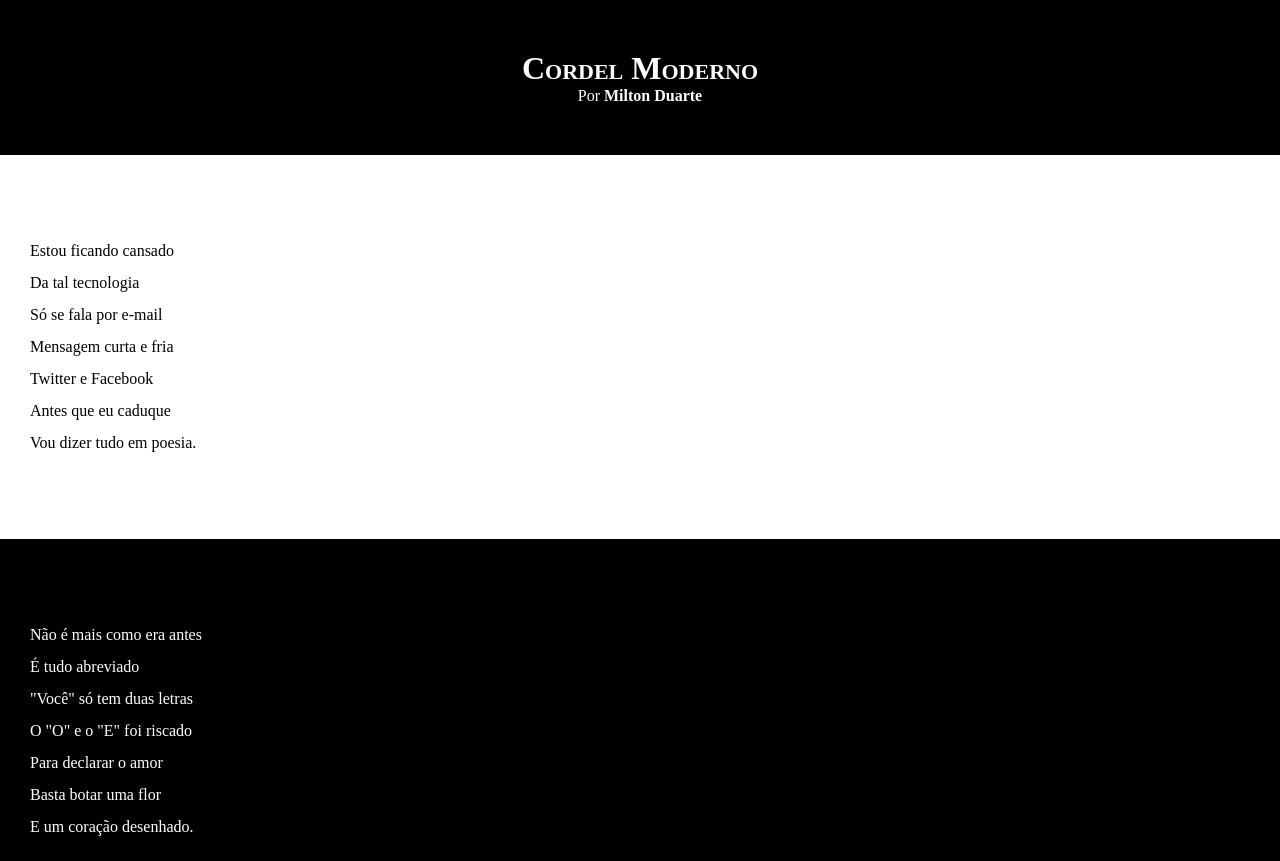
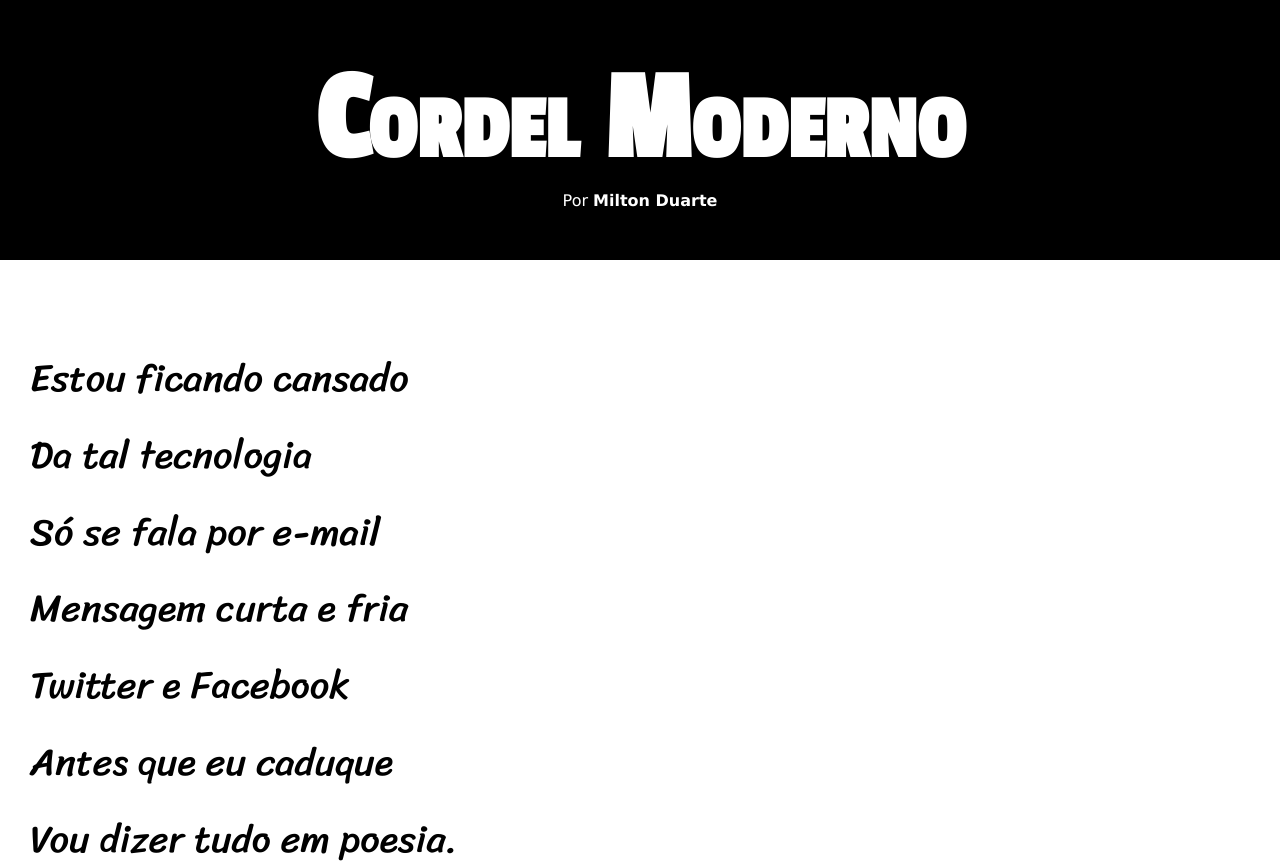
Before and after one commit to peacekeeps/curso-em-video, a plain HTML site: page cordel-moderno/index.html in a window 1280 px wide. Shown: the top 861 px of the page. Drawn offline with Linux system fonts and the light colour scheme.

Commit message:
Update styles.css

```diff
--- a/cordel-moderno/estilo/styles.css
+++ b/cordel-moderno/estilo/styles.css
@@ -1,8 +1,17 @@
 @charset "UTF-8";
+
+@import url('https://fonts.googleapis.com/css2?family=Passion+One:wght@400&family=Sriracha&display=swap');
+
+:root {
+    --fonte1: Verdana, Geneva, Tahoma, sans-serif;
+    --fonte2: 'Passion One', cursive;
+    --fonte3: 'Sriracha', cursive;
+}
 
 * {
     margin: 0;
     padding: 0;
+    font-family: 1em;
 }
 
 header {
@@ -14,10 +23,13 @@ header {
 header > h1 {
     padding-top: 50px;
     font-variant: small-caps;
+    font-family: var(--fonte2);
+    font-size: 10vw;
 }
 
 header > p {
     padding-bottom: 50px;
+    font-family: var(--fonte1);
 }
 
 a {
@@ -33,6 +45,7 @@ a:hover {
 body {
     background-color: #f1f1f1;
     min-height: 100vh;
+    font-family: var(--fonte3);
 }
 
 section {
@@ -40,6 +53,7 @@ section {
     padding-bottom: 10vh;
     line-height: 2em;
     padding-left: 30px;
+    font-size: 3vw;
 }
 
 section.tx-normal {
@@ -53,7 +67,7 @@ section.tx-img {
 }
 
 section.tx-img > p {
-    width: 400px;
+    display: inline;
     background-color:#0000005d;
 }
 
@@ -63,3 +77,7 @@ footer {
     text-align: center;
     padding: 10px;
 }
+
+footer p {
+    font-family: 'Courier New', Courier, monospace;
+}
```
